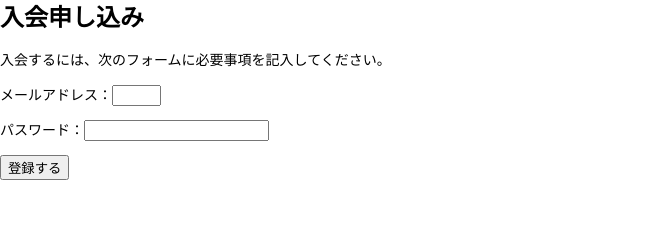
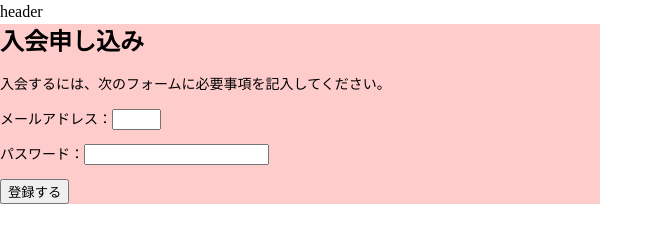
Before and after one commit to yuronta/Udemy1, a plain HTML site: page index.html in a window 1280 px wide. Shown: the whole page, without its empty margins (0-663 px from the left). Drawn offline with Linux system fonts and the light colour scheme.

Commit message:
csschange

```diff
--- a/css/style.css
+++ b/css/style.css
@@ -1,7 +1,12 @@
+@import url(sanitize.css);
 h1{
     font-size: 24px;
     margin: 0;
 }
+div.content{
+    background-color: #fcc;
+    width: 600px;
+}
 p{
     font-size: 14px;
 }
--- a/index.html
+++ b/index.html
@@ -4,14 +4,18 @@
         <meta charaset="UTF-8">
         <meta name="viewport" content="width=device-width">
         <title>入会申し込み</title>
-        <link rel="stylesheet" href="css/sanitize.css">
         <link rel="stylesheet" href="css/style.css">
     </head>
     <body>
-        <h1>入会申し込み</h1>
-        <p>入会するには、次のフォームに必要事項を記入してください。</p>
-        <p>メールアドレス：<input type="email" name="mymail" size="3"></p>
-        <p>パスワード：<input type="password" name="mypassword"></p>
-        <p><button type="submit">登録する</button></p>
+        <div class="header">
+            header
+        </div>
+        <div class="content">
+            <h1>入会申し込み</h1>
+            <p>入会するには、次のフォームに必要事項を記入してください。</p>
+            <p>メールアドレス：<input type="email" name="mymail" size="3"></p>
+            <p>パスワード：<input type="password" name="mypassword"></p>
+            <p><button type="submit">登録する</button></p>
+        </div>
     </body>
 </html>
```
